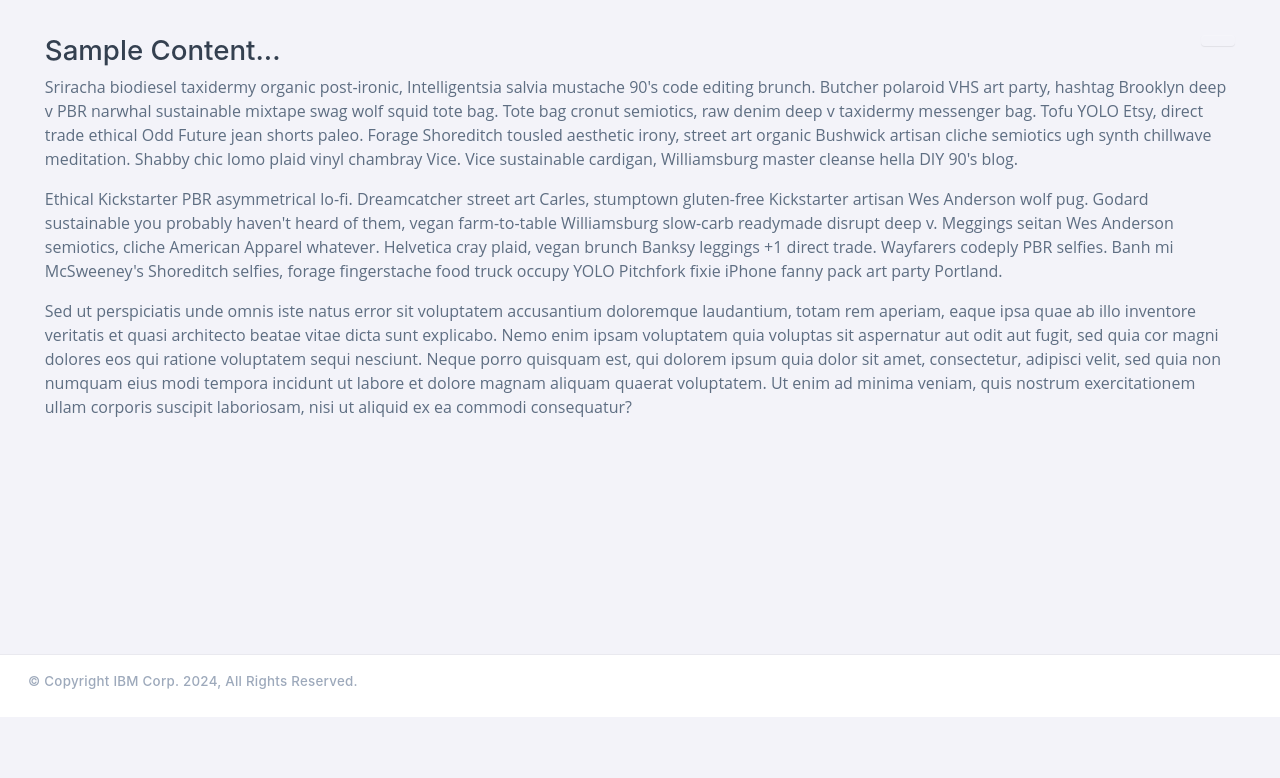
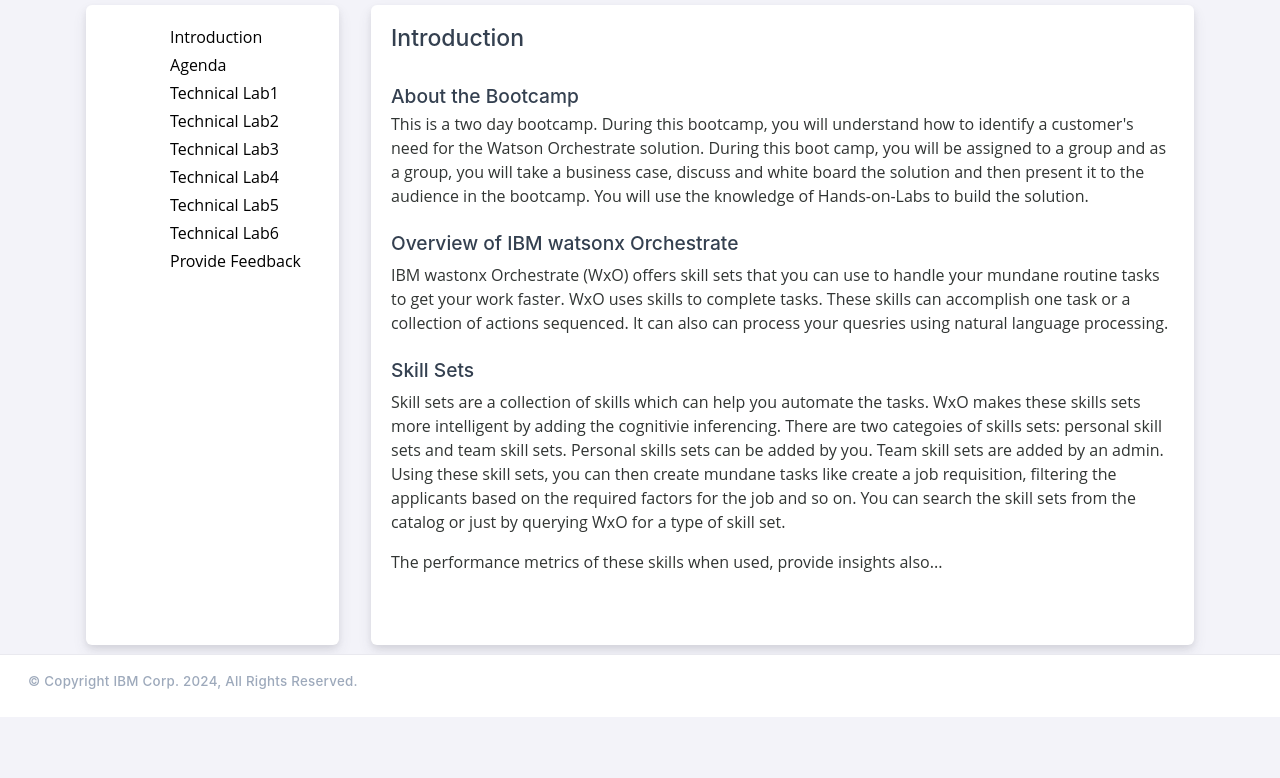
Before and after one commit to BrahmSingh/watsonX-Orchestrate-Enablement, a plain HTML site: page index.html in a window 1280 px wide. Shown: the part 83-861 px from the top of the page. After the commit the page ends 800 px from the top, so only its background shows below. Drawn offline with Linux system fonts and the light colour scheme.

Commit message:
index updated
updated

```diff
--- a/index.html
+++ b/index.html
@@ -17,7 +17,7 @@
     <!-- <body data-layout="horizontal"> -->
         <!-- Begin page -->
         <header id="page-topbar" class="bd-gutter flex-wrap flex-lg-nowrap">
-            <div class="navbar-header">
+            <div class="navbar-header container">
                 <div class="d-flex p-3">
                     <!-- LOGO -->
                     <div>
@@ -37,65 +37,48 @@
             <!-- ============================================================== -->
             <!-- Start right Content here -->
             <!-- ============================================================== -->
-            <div class="container-fluid mt-7 pt-2">
-                <div class="offcanvas offcanvas-start w-25" tabindex="-1" id="offcanvas" data-bs-keyboard="false" data-bs-backdrop="false">
-                    <div class="offcanvas-header">
-                        <h6 class="offcanvas-title d-none d-sm-block" id="offcanvas">Menu</h6>
-                        <button type="button" class="btn-close text-reset" data-bs-dismiss="offcanvas" aria-label="Close"></button>
-                    </div>
-                    <div class="offcanvas-body px-0">
-                        <ul class="nav nav-pills flex-column mb-sm-auto mb-0 align-items-start" id="menu">
-                            <li class="nav-item">
-                                <a href="#" class="nav-link text-truncate">
-                                    <i class="fs-5 bi-house"></i><span class="ms-1 d-none d-sm-inline">Home</span>
-                                </a>
-                            </li>
-                            <li>
-                                <a href="#submenu1" data-bs-toggle="collapse" class="nav-link text-truncate">
-                                    <i class="fs-5 bi-speedometer2"></i><span class="ms-1 d-none d-sm-inline">Dashboard</span> </a>
-                            </li>
-                            <li>
-                                <a href="#" class="nav-link text-truncate">
-                                    <i class="fs-5 bi-table"></i><span class="ms-1 d-none d-sm-inline">Orders</span></a>
-                            </li>
-                            <li class="dropdown">
-                                <a href="#" class="nav-link dropdown-toggle  text-truncate" id="dropdown" data-bs-toggle="dropdown" aria-expanded="false">
-                                    <i class="fs-5 bi-bootstrap"></i><span class="ms-1 d-none d-sm-inline">Bootstrap</span>
-                                </a>
-                                <ul class="dropdown-menu text-small shadow" aria-labelledby="dropdown">
-                                    <li><a class="dropdown-item" href="#">New project...</a></li>
-                                    <li><a class="dropdown-item" href="#">Settings</a></li>
-                                    <li><a class="dropdown-item" href="#">Profile</a></li>
-                                    <li>
-                                        <hr class="dropdown-divider">
-                                    </li>
-                                    <li><a class="dropdown-item" href="#">Sign out</a></li>
-                                </ul>
-                            </li>
-                            <li>
-                                <a href="#" class="nav-link text-truncate">
-                                    <i class="fs-5 bi-grid"></i><span class="ms-1 d-none d-sm-inline">Products</span></a>
-                            </li>
-                            <li>
-                                <a href="#" class="nav-link text-truncate">
-                                    <i class="fs-5 bi-people"></i><span class="ms-1 d-none d-sm-inline">Customers</span> </a>
-                            </li>
-                        </ul>
-                    </div>
-                </div>
-                <div class="container-fluid">
-                    <div class="row">
-                        <div class="col min-vh-100 p-4">
-                            <!-- toggler -->
-                            <button class="btn float-end" data-bs-toggle="offcanvas" data-bs-target="#offcanvas" role="button">
-                                <i class="bi bi-arrow-right-square-fill fs-3" data-bs-toggle="offcanvas" data-bs-target="#offcanvas"></i>
-                            </button>
-                            <h3>Sample Content...</h3>
-                            <p>Sriracha biodiesel taxidermy organic post-ironic, Intelligentsia salvia mustache 90's code editing brunch. Butcher polaroid VHS art party, hashtag Brooklyn deep v PBR narwhal sustainable mixtape swag wolf squid tote bag. Tote bag cronut semiotics, raw denim deep v taxidermy messenger bag. Tofu YOLO Etsy, direct trade ethical Odd Future jean shorts paleo. Forage Shoreditch tousled aesthetic irony, street art organic Bushwick artisan cliche semiotics ugh synth chillwave meditation. Shabby chic lomo plaid vinyl chambray Vice. Vice sustainable cardigan, Williamsburg master cleanse hella DIY 90's blog.</p>
-                            <p>Ethical Kickstarter PBR asymmetrical lo-fi. Dreamcatcher street art Carles, stumptown gluten-free Kickstarter artisan Wes Anderson wolf pug. Godard sustainable you probably haven't heard of them, vegan farm-to-table Williamsburg slow-carb readymade disrupt deep v. Meggings seitan Wes Anderson semiotics, cliche American Apparel whatever. Helvetica cray plaid, vegan brunch Banksy leggings +1 direct trade. Wayfarers codeply PBR selfies. Banh mi McSweeney's Shoreditch selfies, forage fingerstache food truck occupy YOLO Pitchfork fixie iPhone fanny pack art party Portland.</p> Sed ut perspiciatis unde omnis iste natus error sit voluptatem accusantium doloremque laudantium, totam rem aperiam, eaque ipsa quae ab illo inventore veritatis et quasi architecto beatae vitae dicta sunt explicabo. Nemo enim ipsam voluptatem quia voluptas sit aspernatur aut odit aut fugit, sed quia cor magni dolores eos qui ratione voluptatem sequi nesciunt. Neque porro quisquam est, qui dolorem ipsum quia dolor sit amet, consectetur, adipisci velit, sed quia non numquam eius modi tempora incidunt ut labore et dolore magnam aliquam quaerat voluptatem. Ut enim ad minima veniam, quis nostrum exercitationem ullam corporis suscipit laboriosam, nisi ut aliquid ex ea commodi consequatur?
+            <div class="container mt-7 pt-2">
+                <div class="row">
+                    <div class="col-xl-3">
+                        <div class="card">
+                            <div class="card-body" style="height: 80vh;">
+                               <div class="md-sidebar__scrollwrap">
+                                <div class="md-sidebar__inner">
+                                    <nav class="md-nav md-nav--primary" aria-label="Navigation" data-md-level="0">
+                                    <ul class="md-nav__list">
+                                         <ol class="mb-1"> <a href="#" class=""> Introduction </a> </ol>
+                                         <ol class="mb-1"> <a href="../agenda/" class="md-nav__link"> Agenda </a> </ol>
+                                         <ol class="mb-1"> <a href="#environment-details" class="md-nav__link">Technical Lab1</a> </ol>
+                                         <ol class="mb-1"> <a href="../technical-lab2/" class="md-nav__link"> Technical Lab2 </a> </ol>
+                                         <ol class="mb-1"> <a href="../technical-lab3/" class="md-nav__link"> Technical Lab3 </a> </ol>
+                                         <ol class="mb-1"> <a href="../technical-lab4/" class="md-nav__link"> Technical Lab4 </a> </ol>
+                                         <ol class="mb-1"> <a href="../technical-lab5/" class="md-nav__link"> Technical Lab5 </a> </ol>
+                                         <ol class="mb-1"> <a href="../technical-lab6/" class="md-nav__link"> Technical Lab6 </a> </ol>
+                                         <ol class="mb-1"> <a href="../feedback/" class="md-nav__link"> Provide Feedback </a> </ol>
+                                     </ul>
+                                 </nav>
+                            </div>
                         </div>
                     </div>
                 </div>
+            </div>
+                    <!-- end col -->
+                    <div class="col-xl-9">
+                        <div class="card">
+                        <div class="md-content card-body" data-md-component="content" style="height: 80vh;overflow-y: scroll;">
+                            <div class="md-content__inner md-typeset"> <h4>Introduction</h4><br>
+                                 <h5 id="about-the-bootcamp">About the Bootcamp<a class="headerlink pb-1" href="#about-the-bootcamp" title="Permanent link"></a></h5>
+                                  <p class="pb-2">This is a two day bootcamp. During this bootcamp, you will understand how to identify a customer's need for the Watson Orchestrate solution. During this boot camp, you will be assigned to a group and as a group, you will take a business case, discuss and white board the solution and then present it to the audience in the bootcamp. You will use the knowledge of Hands-on-Labs to build the solution.</p>
+                                  <h5 id="overview-of-ibm-watsonx-orchestrate" class="pb-1">Overview of IBM watsonx Orchestrate <a class="headerlink" href="#overview-of-ibm-watsonx-orchestrate" title="Permanent link"></a></h5>
+                                   <p class="pb-2">IBM wastonx Orchestrate (WxO) offers skill sets that you can use to handle your mundane routine tasks to get your work faster. WxO uses skills to complete tasks. These skills can accomplish one task or a collection of actions sequenced. It can also can process your quesries using natural language processing.</p>
+                                   <h5 id="skill-sets" class="pb-1">Skill Sets<a class="headerlink pb-3" href="#skill-sets" title="Permanent link"></a></h5>
+                                   <p>Skill sets are a collection of skills which can help you automate the tasks. WxO makes these skills sets more intelligent by adding the cognitivie inferencing. There are two categoies of skills sets: personal skill sets and team skill sets. Personal skills sets can be added by you. Team skill sets are added by an admin. Using these skill sets, you can then create mundane tasks like create a job requisition, filtering the applicants based on the required factors for the job and so on. You can search the skill sets from the catalog or just by querying WxO for a type of skill set.</p> <p>The performance metrics of these skills when used, provide insights also...</p>
+                            </div>
+                        </div>
+                       </div>
+                    </div>
+                    <!-- end col -->
+                </div><!-- end row -->
             </div>
             <!-- container-fluid -->
 
```
Also changed, not shown: assets/css/app.min.css.
